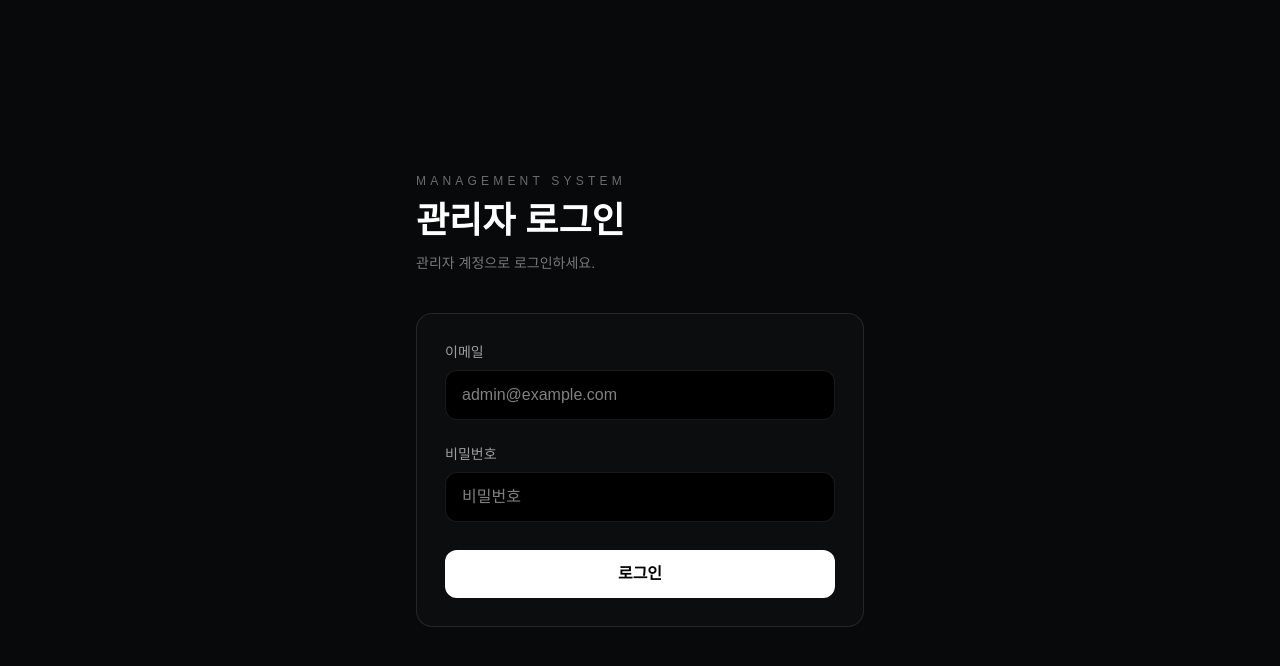
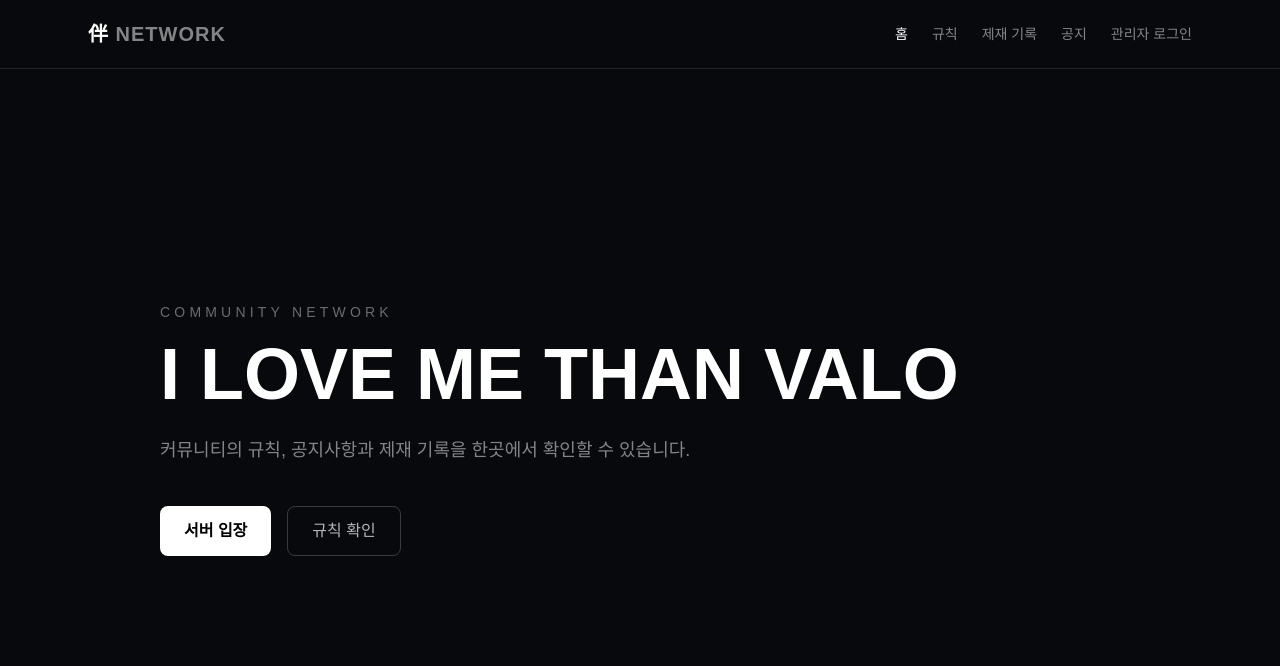
Before and after one commit to chauiseon-ship-it/gyeol-web, a Next.js app: page /admin/login in a window 1280 px wide. Shown: the top 666 px of the page. Built offline with nearby package versions, Linux system fonts and the light colour scheme.

Commit message:
관리자 로그인 메뉴 추가

```diff
--- a/app/admin/login/page.tsx
+++ b/app/admin/login/page.tsx
@@ -1,94 +1,98 @@
 "use client";
 
-import { useState } from "react";
-import { useRouter } from "next/navigation";
-import { createClient } from "../utils/supabase/client";
+export default function Home() {
+  function openDiscord() {
+    // Discord 데스크톱 앱 실행 시도
+    window.location.href = "discord://-/invite/m7ND3bucfh";
 
-export default function AdminLoginPage() {
-  const router = useRouter();
-
-  const [email, setEmail] = useState("");
-  const [password, setPassword] = useState("");
-  const [loading, setLoading] = useState(false);
-  const [message, setMessage] = useState("");
-
-  async function handleLogin(e: React.FormEvent<HTMLFormElement>) {
-    e.preventDefault();
-
-    setLoading(true);
-    setMessage("");
-
-    const supabase = createClient();
-
-    const { error } = await supabase.auth.signInWithPassword({
-      email,
-      password,
-    });
-
-    if (error) {
-      setMessage("이메일 또는 비밀번호를 확인해주세요.");
-      setLoading(false);
-      return;
-    }
-
-    router.push("/admin");
-    router.refresh();
+    // 앱 실행이 안 되는 경우 웹 초대 페이지로 이동
+    setTimeout(() => {
+      window.location.href = "https://discord.gg/m7ND3bucfh";
+    }, 1500);
   }
 
   return (
-    <main className="min-h-screen bg-[#08090b] text-white flex items-center justify-center px-6">
-      <div className="w-full max-w-md">
-        <p className="mb-3 text-xs tracking-[0.35em] text-white/40">
-          MANAGEMENT SYSTEM
+    <main className="min-h-screen bg-[#08090c] text-white">
+      {/* 상단 메뉴 */}
+      <header className="border-b border-white/10">
+        <div className="mx-auto flex max-w-6xl items-center justify-between px-6 py-5">
+          <a href="/" className="text-xl font-bold tracking-wider">
+            伴 <span className="text-white/50">NETWORK</span>
+          </a>
+
+          <nav className="flex gap-6 text-sm text-white/50">
+            <a
+              href="/"
+              className="text-white transition hover:text-white"
+            >
+              홈
+            </a>
+
+            <a
+              href="/rules"
+              className="transition hover:text-white"
+            >
+              규칙
+            </a>
+
+            <a
+              href="/sanctions"
+              className="transition hover:text-white"
+            >
+              제재 기록
+            </a>
+
+            <a
+              href="/notice"
+              className="transition hover:text-white"
+            >
+              공지
+            </a>
+
+            {/* 관리자 로그인 */}
+            <a
+              href="/admin/login"
+              className="transition hover:text-white"
+            >
+              관리자 로그인
+            </a>
+          </nav>
+        </div>
+      </header>
+
+      {/* 메인 화면 */}
+      <section className="mx-auto flex min-h-[calc(100vh-81px)] max-w-5xl flex-col justify-center px-8">
+        <p className="mb-4 text-sm tracking-[0.3em] text-white/40">
+          COMMUNITY NETWORK
         </p>
 
-        <h1 className="text-4xl font-bold">관리자 로그인</h1>
+        <h1 className="text-5xl font-bold md:text-7xl">
+          I LOVE ME THAN VALO
+        </h1>
 
-        <p className="mt-3 text-sm text-white/45">
-          관리자 계정으로 로그인하세요.
+        <p className="mt-6 max-w-xl text-lg leading-8 text-white/50">
+          커뮤니티의 규칙, 공지사항과 제재 기록을
+          한곳에서 확인할 수 있습니다.
         </p>
 
-        <form
-          onSubmit={handleLogin}
-          className="mt-10 rounded-2xl border border-white/10 bg-white/[0.02] p-7"
-        >
-          <label className="block text-sm text-white/60">이메일</label>
+        {/* 버튼 */}
+        <div className="mt-10 flex gap-4">
+          <button
+            type="button"
+            onClick={openDiscord}
+            className="rounded-lg bg-white px-6 py-3 font-semibold text-black transition hover:bg-white/80"
+          >
+            서버 입장
+          </button>
 
-          <input
-            type="email"
-            value={email}
-            onChange={(e) => setEmail(e.target.value)}
-            required
-            autoComplete="email"
-            className="mt-2 w-full rounded-xl border border-white/10 bg-black px-4 py-3 text-white outline-none focus:border-white/30"
-            placeholder="admin@example.com"
-          />
-
-          <label className="mt-6 block text-sm text-white/60">비밀번호</label>
-
-          <input
-            type="password"
-            value={password}
-            onChange={(e) => setPassword(e.target.value)}
-            required
-            autoComplete="current-password"
-            className="mt-2 w-full rounded-xl border border-white/10 bg-black px-4 py-3 text-white outline-none focus:border-white/30"
-            placeholder="비밀번호"
-          />
-
-          {message && (
-            <p className="mt-4 text-sm text-red-400">{message}</p>
-          )}
-
-          <button
-            type="submit"
-            disabled={loading}
-            className="mt-7 w-full rounded-xl bg-white py-3 font-semibold text-black transition hover:bg-white/90 disabled:opacity-50"
+          <a
+            href="/rules"
+            className="rounded-lg border border-white/20 px-6 py-3 text-white/70 transition hover:bg-white/10 hover:text-white"
           >
-            {loading ? "로그인 중..." : "로그인"}
-          </button>
-        </form>
-      </div>
+            규칙 확인
+          </a>
+        </div>
+      </section>
     </main>
   );
 }
```
Also changed, not shown: app/admin/sanctions/page.tsx (added).
